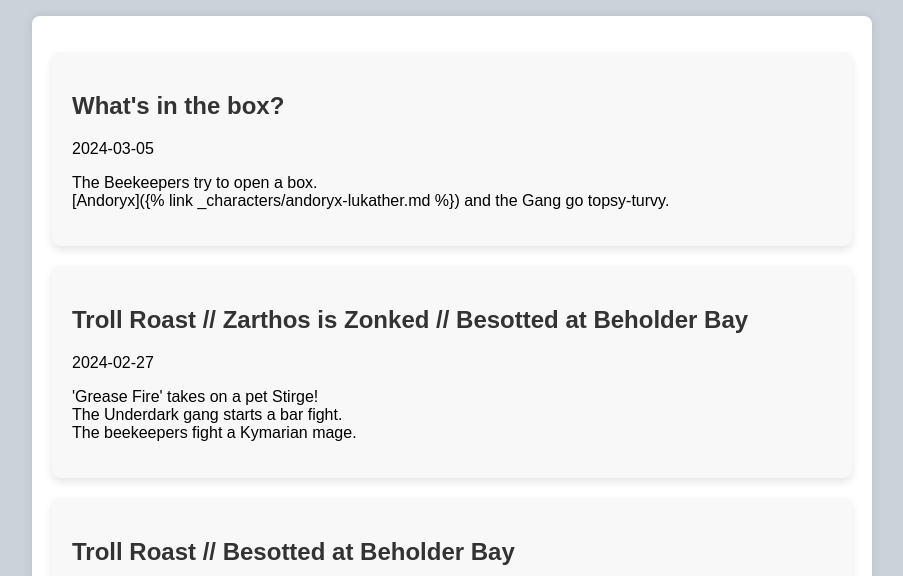
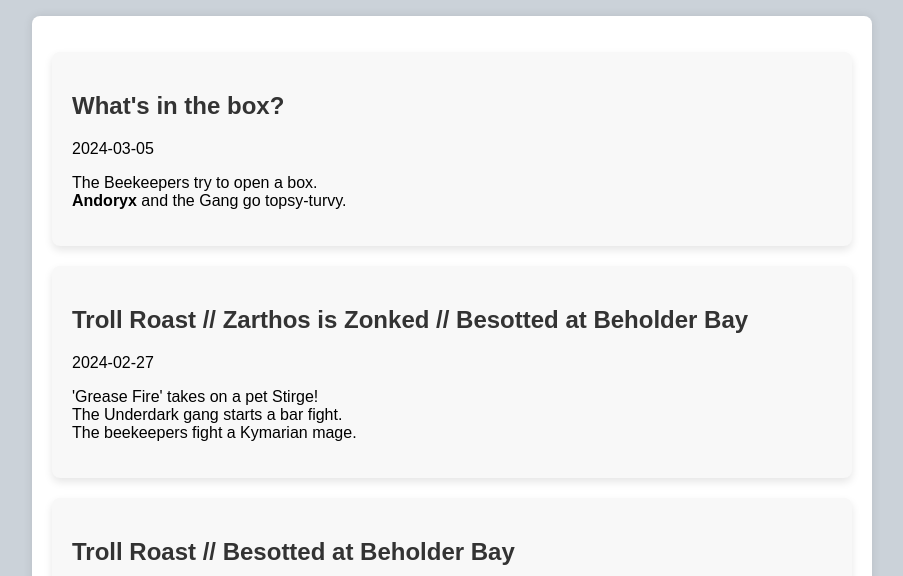
Before and after one commit to pragma-turner/tavernsandtales, a Jekyll site: the page built from posts.html, in a window 1280 px wide and 900 px high, cut to the strip 324-900 px from the top of the window. Shown: the whole strip, without its empty margins (188-1091 px from the left). Built offline with Jekyll 4.4.1, drawn with Linux system fonts in a browser that asks for light colours.

Commit message:
Fix auto-link.

```diff
--- a/_posts/2024-03-05-season-2-session-8.md
+++ b/_posts/2024-03-05-season-2-session-8.md
@@ -3,7 +3,7 @@ layout: post
 title: What's in the box?
 summary: "
 The Beekeepers try to open a box.<br/>
-[Andoryx]({% link _characters/andoryx-lukather.md %}) and the Gang go topsy-turvy.<br/>
+<b>Andoryx</b> and the Gang go topsy-turvy.<br/>
 "
 ---
 
```
